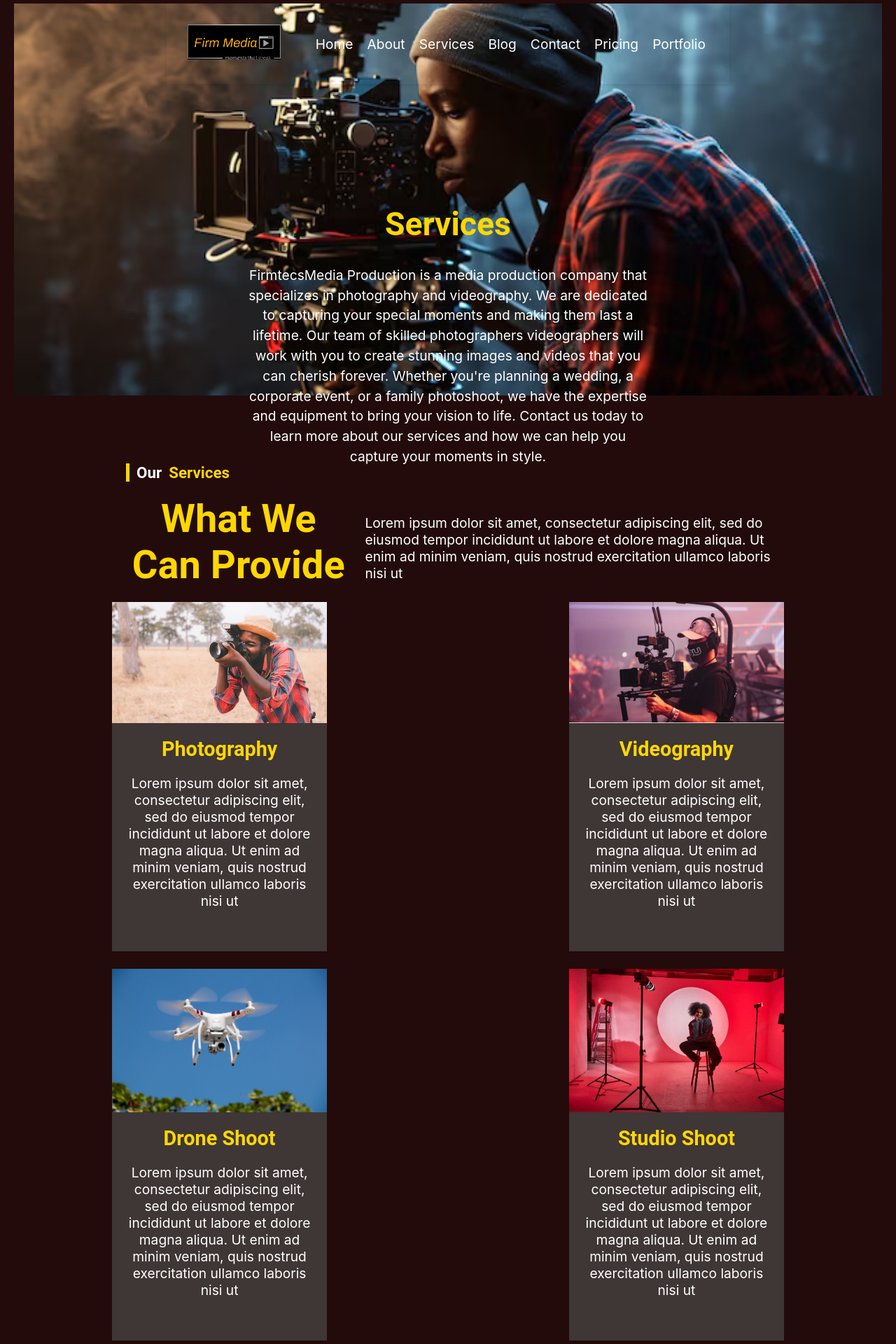
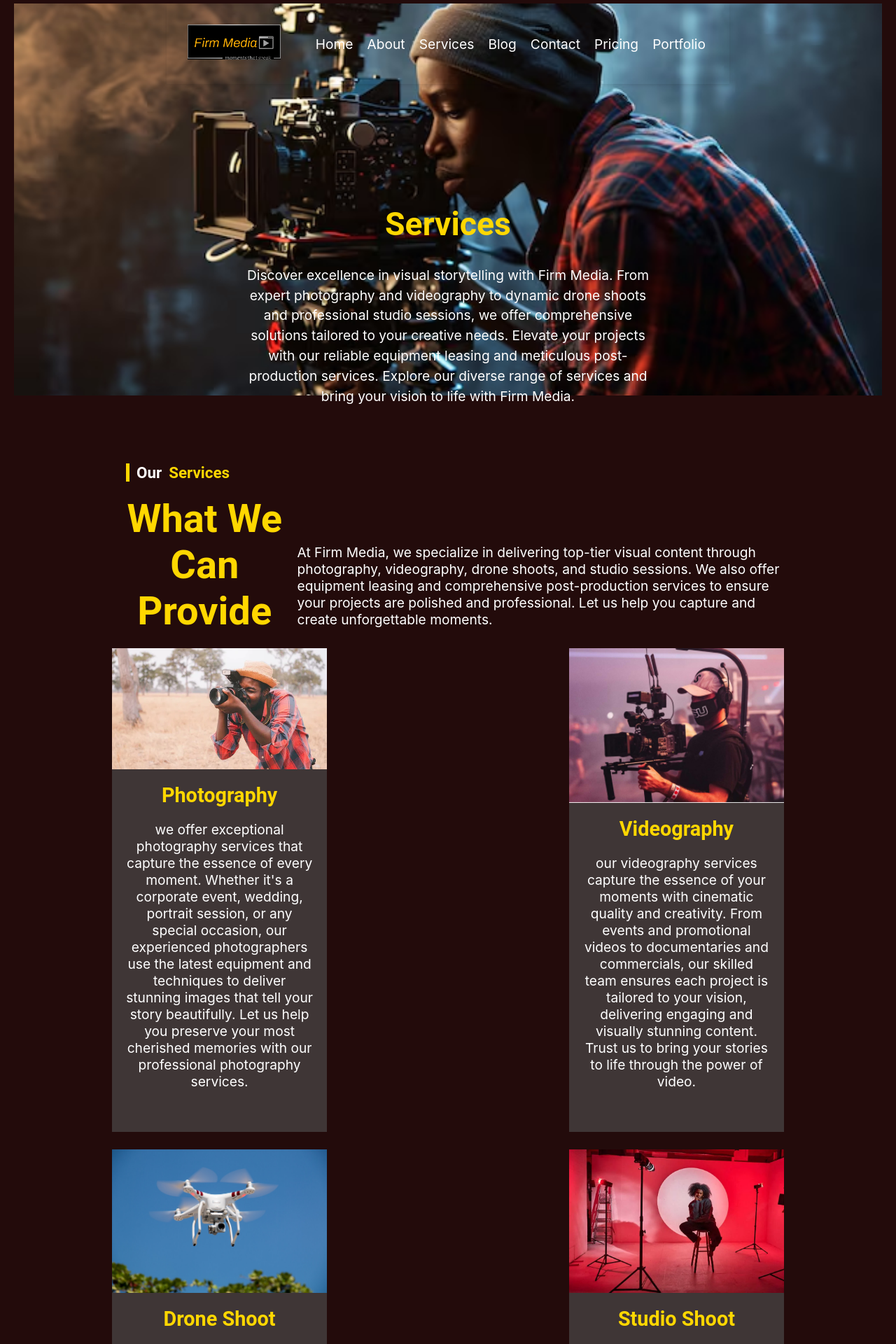
Before and after one commit to blase147/firm_media, a React (Create React App) app: page /ourServicesDetails in a window 1280 px wide. Shown: the top 1920 px of the page at 70% size. Built offline with nearby package versions, Linux system fonts and the light colour scheme; no server answers.

Commit message:
correct write ups

```diff
--- a/src/components/about/about.js
+++ b/src/components/about/about.js
@@ -42,12 +42,18 @@ const About = () => {
           </h5>
           <h2>Where Light Meets Lens, Magic Happens</h2>
           <p>
-            Lorem ipsum dolor sit amet, consectetur adipiscing elit, sed do
-            eiusmod tempor incididunt ut labore et dolore magna aliqua. Ut enim
-            ad minim veniam, quis nostrud exercitation ullamco laboris nisi ut
-            aliquip ex ea commodo consequat. Duis aute irure dolor in
-            reprehenderit in voluptate velit esse cillum dolore eu fugiat nulla
-            pariatur.
+            At Firm Media, we are dedicated to turning your visions into
+            reality through exceptional visual storytelling. Our team
+            of skilled professionals is passionate about capturing and
+            creating moments that matter. With a focus on creativity,
+            quality, and innovation, we strive to deliver outstanding
+            results that exceed your expectations.
+
+            Whether it&apos;s through stunning photography, cinematic videography, or
+            advanced post-production techniques, Firm Media is committed to providing
+            you with the best in the industry. We believe in the power of visuals to
+            tell compelling stories and create lasting impressions. Join us on this
+            journey to make your moments unforgettable.
           </p>
           {/* Conditionally render the button based on the current pathname */}
           {!isAboutDetailsPage && (
--- a/src/components/about/aboutDetails.js
+++ b/src/components/about/aboutDetails.js
@@ -15,15 +15,11 @@ const AboutDetails = () => (
     <MenuBanner
       backgroundImage={aboutDetailsBanner}
       heading="About"
-      paragraph="FirmtecsMedia Production is a media production company
-        that specializes in photography and videography. We are dedicated
-        to capturing your special moments and making them last a lifetime.
-        Our team of skilled photographers videographers will work with you
-        to create stunning images and videos that you can cherish forever.
-        Whether you're planning a wedding, a corporate event, or a family
-        photoshoot, we have the expertise and equipment to bring your
-        vision to life. Contact us today to learn more about our services
-        and how we can help you capture your moments in style."
+      paragraph="Discover Firm Media: Your dedicated partner in visual storytelling.
+       With a passion for creativity and precision, we specialize in photography,
+        videography, drone shoots, studio sessions, equipment leasing, and expert
+         post-production. Let us bring your vision to life with professional
+          excellence and unmatched quality."
       showButton={false} // Do not show button on this page
     />
     <About />
@@ -83,12 +79,14 @@ const AboutDetails = () => (
         </h5>
         <h2>Our Skills capture What Our Words Can&apos;t</h2>
         <p>
-          Lorem ipsum dolor sit amet, consectetur adipiscing elit, sed do
-          eiusmod tempor incididunt ut labore et dolore magna aliqua. Ut enim ad
-          minim veniam, quis nostrud exercitation ullamco laboris nisi ut
-          aliquip ex ea commodo consequat. Duis aute irure dolor in
-          reprehenderit in voluptate velit esse cillum dolore eu fugiat nulla
-          pariatur.
+          Firm Media is distinguished by our deep expertise in crafting
+          compelling visual narratives. With a seasoned team proficient in
+          photography, videography, drone operations, and studio shoots, we
+          excel in transforming concepts into captivating visual content. Our
+          skillful approach extends to equipment leasing and meticulous
+          post-production, ensuring every project meets the highest standards of
+          excellence. Trust us to elevate your vision with precision and
+          creativity.
         </p>
         <div className="skills">
           <SkillBar skillName="Photography" percentage="90" />
@@ -119,48 +117,75 @@ const AboutDetails = () => (
           <img src={whyChooseUsCardIcon1} alt="whyChooseUsCardIcon" />
           <h3>Professional Team</h3>
           <p>
-            We bring the right people together to challenge established thinking
-            and drive transform in 2020
+            Our team at Firm Media is a collective of passionate creatives
+            dedicated to bringing your vision to life. With expertise in
+            photography, videography, drone operations, studio shoots, and
+            post-production, each member contributes unique skills and a
+            commitment to excellence. We are driven by creativity, precision,
+            and a shared goal to exceed expectations with every project.
           </p>
         </div>
         <div className="whyChooseUsCard">
           <img src={whyChooseUsCardIcon1} alt="whyChooseUsCardIcon" />
           <h3>Creativity and Innovation</h3>
           <p>
-            We bring the right people together to challenge established thinking
-            and drive transform in 2020
+            At Firm Media, creativity and innovation drive everything we do. We
+            blend artistic vision with cutting-edge technology to deliver
+            captivating visuals that exceed expectations. Our team thrives on
+            pushing boundaries, ensuring each project is infused with fresh
+            ideas and inventive solutions. Whether it&apos;s through
+            photography, videography, or post-production, we&apos;re dedicated
+            to elevating your vision to new heights with our creative expertise.
           </p>
         </div>
         <div className="whyChooseUsCard">
           <img src={whyChooseUsCardIcon1} alt="whyChooseUsCardIcon" />
           <h3>Wide Range of Services</h3>
           <p>
-            We bring the right people together to challenge established thinking
-            and drive transform in 2020
+            Firm Media offers a diverse array of services tailored to meet your
+            visual content needs. Whether you&apos;re looking for stunning
+            photography, dynamic videography, precise drone footage,
+            professional studio sessions, reliable equipment leasing, or
+            meticulous post-production editing, we have you covered. Our
+            comprehensive suite of services ensures every project is executed
+            with creativity, precision, and a commitment to excellence. Partner
+            with Firm Media for your next visual storytelling endeavor and
+            experience the difference firsthand
           </p>
         </div>
         <div className="whyChooseUsCard">
           <img src={whyChooseUsCardIcon1} alt="whyChooseUsCardIcon" />
           <h3>Affordable Price</h3>
           <p>
-            We bring the right people together to challenge established thinking
-            and drive transform in 2020
+            At Firm Media, we believe in quality without compromise. Our
+            competitive pricing ensures that you get exceptional value
+            for photography, videography, drone shoots, studio sessions,
+            equipment leasing, and post-production services. Explore our
+            affordable options tailored to meet your needs without sacrificing excellence
           </p>
         </div>
         <div className="whyChooseUsCard">
           <img src={whyChooseUsCardIcon1} alt="whyChooseUsCardIcon" />
           <h3>Best Equipment</h3>
           <p>
-            We bring the right people together to challenge established thinking
-            and drive transform in 2020
+            At Firm Media, we pride ourselves on using cutting-edge equipment to
+            ensure the highest quality in every project. From state-of-the-art
+            cameras and drones to professional-grade studio gear, our equipment
+            is meticulously maintained and operated by experienced professionals.
+            Trust us to deliver stunning visuals that exceed expectations,
+            powered by the best tools in the industry.
           </p>
         </div>
         <div className="whyChooseUsCard">
           <img src={whyChooseUsCardIcon1} alt="whyChooseUsCardIcon" />
           <h3>Fast Response</h3>
           <p>
-            We bring the right people together to challenge established thinking
-            and drive transform in 2020
+            At Firm Media, we pride ourselves on our commitment to swift and
+            efficient service. Our team is dedicated to responding promptly
+            to your inquiries, ensuring seamless communication and quick
+            turnaround times for all your project needs. Count on us to be
+            there when you need us most, delivering reliable and rapid
+            support every step of the way.
           </p>
         </div>
       </div>
--- a/src/components/blog/blog.js
+++ b/src/components/blog/blog.js
@@ -12,15 +12,11 @@ const Blog = () => (
     <MenuBanner
       backgroundImage={blogBanner}
       heading="Blog"
-      paragraph="FirmtecsMedia Production is a media production company
-        that specializes in photography and videography. We are dedicated
-        to capturing your special moments and making them last a lifetime.
-        Our team of skilled photographers videographers will work with you
-        to create stunning images and videos that you can cherish forever.
-        Whether you're planning a wedding, a corporate event, or a family
-        photoshoot, we have the expertise and equipment to bring your
-        vision to life. Contact us today to learn more about our services
-        and how we can help you capture your moments in style."
+      paragraph="Welcome to Firm Media's blog, where we dive deep into
+       the world of visual storytelling, photography tips, videography
+        techniques, and industry trends. Stay informed, inspired, and
+         discover new perspectives in the realm of visual arts and media.
+          Join us on a journey of creativity and knowledge sharing."
       showButton={false} // Do not show button on this page
     />
     <BlogUpdate />
--- a/src/components/contact/contact.js
+++ b/src/components/contact/contact.js
@@ -15,15 +15,10 @@ const Contact = () => (
     <MenuBanner
       backgroundImage={aboutDetailsBanner}
       heading="Contact Us"
-      paragraph="FirmtecsMedia Production is a media production company
-        that specializes in photography and videography. We are dedicated
-        to capturing your special moments and making them last a lifetime.
-        Our team of skilled photographers videographers will work with you
-        to create stunning images and videos that you can cherish forever.
-        Whether you're planning a wedding, a corporate event, or a family
-        photoshoot, we have the expertise and equipment to bring your
-        vision to life. Contact us today to learn more about our services
-        and how we can help you capture your moments in style."
+      paragraph="Reach out to Firm Media today and let's start creating something
+       extraordinary together. Whether you have questions about our services or
+        want to discuss your next project, we're here to help. Contact us now and
+         let's bring your vision to life."
       showButton={false} // Do not show button on this page
     />
     <div id="contact">
@@ -31,9 +26,10 @@ const Contact = () => (
         <h5>Contact Us</h5>
         <h2>Ready to Frame Your Moments? Reach Out Today!</h2>
         <p>
-          Lorem ipsum dolor sit amet, consectetur adipiscing elit, sed do
-          eiusmod tempor incididunt ut labore et dolore magna aliqua. Ut enim ad
-          minim veniam, quis nostrud exercitation.
+          Have questions or ready to start your next project? Reach out to
+          Firm Media today! Our team is here to assist with all your photography,
+          videography, drone shoot, studio session, equipment leasing, and post-production
+          needs. Connect with us to discuss how we can bring your vision to life.
         </p>
         <SocialIcons />
       </div>
--- a/src/components/our services/ourServicesDetails.js
+++ b/src/components/our services/ourServicesDetails.js
@@ -14,15 +14,12 @@ const OurServicesDetails = () => (
     <MenuBanner
       backgroundImage={OurServicesDetailsBanner}
       heading="Services"
-      paragraph="FirmtecsMedia Production is a media production company
-    that specializes in photography and videography. We are dedicated
-    to capturing your special moments and making them last a lifetime.
-     Our team of skilled photographers videographers will work with you
-     to create stunning images and videos that you can cherish forever.
-     Whether you're planning a wedding, a corporate event, or a family
-      photoshoot, we have the expertise and equipment to bring your
-      vision to life. Contact us today to learn more about our services
-      and how we can help you capture your moments in style."
+      paragraph="Discover excellence in visual storytelling with Firm Media.
+       From expert photography and videography to dynamic drone shoots and
+        professional studio sessions, we offer comprehensive solutions tailored
+         to your creative needs. Elevate your projects with our reliable equipment
+          leasing and meticulous post-production services. Explore our diverse range
+           of services and bring your vision to life with Firm Media."
       showButton={false} // Do not show button on this page
     />
     <OurServices />
--- a/src/components/our services/our_services.js
+++ b/src/components/our services/our_services.js
@@ -18,9 +18,12 @@ const OurServices = () => (
         <h2>What We Can Provide</h2>
       </div>
       <p>
-        Lorem ipsum dolor sit amet, consectetur adipiscing elit, sed do eiusmod
-        tempor incididunt ut labore et dolore magna aliqua. Ut enim ad minim
-        veniam, quis nostrud exercitation ullamco laboris nisi ut
+        At Firm Media, we specialize in delivering top-tier visual
+        content through photography, videography, drone shoots,
+        and studio sessions. We also offer equipment leasing and
+        comprehensive post-production services to ensure your projects
+        are polished and professional. Let us help you capture and
+        create unforgettable moments.
       </p>
     </div>
     <div id="our_services_card_container">
@@ -32,9 +35,13 @@ const OurServices = () => (
         />
         <h3>Photography</h3>
         <p>
-          Lorem ipsum dolor sit amet, consectetur adipiscing elit, sed do
-          eiusmod tempor incididunt ut labore et dolore magna aliqua. Ut enim ad
-          minim veniam, quis nostrud exercitation ullamco laboris nisi ut
+          we offer exceptional photography services that capture
+          the essence of every moment. Whether it&apos;s a corporate
+          event, wedding, portrait session, or any special occasion,
+          our experienced photographers use the latest equipment and
+          techniques to deliver stunning images that tell your story
+          beautifully. Let us help you preserve your most cherished
+          memories with our professional photography services.
         </p>
       </div>
       <div className="our_services_item">
@@ -45,9 +52,12 @@ const OurServices = () => (
         />
         <h3>Videography</h3>
         <p>
-          Lorem ipsum dolor sit amet, consectetur adipiscing elit, sed do
-          eiusmod tempor incididunt ut labore et dolore magna aliqua. Ut enim ad
-          minim veniam, quis nostrud exercitation ullamco laboris nisi ut
+          our videography services capture the essence of your moments
+          with cinematic quality and creativity. From events and promotional
+          videos to documentaries and commercials, our skilled team ensures
+          each project is tailored to your vision, delivering engaging and
+          visually stunning content. Trust us to bring your stories to life
+          through the power of video.
         </p>
       </div>
       <div className="our_services_item">
@@ -58,9 +68,12 @@ const OurServices = () => (
         />
         <h3>Drone Shoot</h3>
         <p>
-          Lorem ipsum dolor sit amet, consectetur adipiscing elit, sed do
-          eiusmod tempor incididunt ut labore et dolore magna aliqua. Ut enim ad
-          minim veniam, quis nostrud exercitation ullamco laboris nisi ut
+          Experience breathtaking aerial perspectives with our professional
+          drone shoot services. Whether for weddings, real estate, events,
+          or promotional content, our skilled operators use cutting-edge
+          technology to capture stunning high-definition footage from above.
+          Elevate your visual storytelling with unparalleled views and dynamic
+          shots that only drone photography can provide.
         </p>
       </div>
       <div className="our_services_item">
@@ -71,9 +84,14 @@ const OurServices = () => (
         />
         <h3>Studio Shoot</h3>
         <p>
-          Lorem ipsum dolor sit amet, consectetur adipiscing elit, sed do
-          eiusmod tempor incididunt ut labore et dolore magna aliqua. Ut enim ad
-          minim veniam, quis nostrud exercitation ullamco laboris nisi ut
+          Our studio shoots at Firm Media provide a controlled
+          environment equipped with state-of-the-art lighting,
+          backdrops, and equipment to bring your creative vision
+          to life. Whether you&apos;re looking to capture professional
+          portraits, product images, or artistic concepts, our
+          team is dedicated to delivering high-quality results
+          tailored to your needs. Experience the perfect blend
+          of creativity and precision in our studio.
         </p>
       </div>
       <div className="our_services_item">
@@ -84,9 +102,12 @@ const OurServices = () => (
         />
         <h3>Equipment Rent</h3>
         <p>
-          Lorem ipsum dolor sit amet, consectetur adipiscing elit, sed do
-          eiusmod tempor incididunt ut labore et dolore magna aliqua. Ut enim ad
-          minim veniam, quis nostrud exercitation ullamco laboris nisi ut
+          Firm Media offers a wide range of high-quality equipment for
+          lease, catering to all your photography and videography needs.
+          Whether you&apos;re an amateur or a professional, we have the latest
+          cameras, lenses, lighting, and drone technology to help you achieve
+          the perfect shot. Enjoy flexible rental terms and exceptional support,
+          ensuring you have the right tools for every project.
         </p>
       </div>
       <div className="our_services_item">
@@ -97,9 +118,10 @@ const OurServices = () => (
         />
         <h3>Post-Production</h3>
         <p>
-          Lorem ipsum dolor sit amet, consectetur adipiscing elit, sed do
-          eiusmod tempor incididunt ut labore et dolore magna aliqua. Ut enim ad
-          minim veniam, quis nostrud exercitation ullamco laboris nisi ut
+          our post-production services transform raw footage into captivating visual
+          stories. Whether it&apos;s editing, color grading, sound design, or finalizing
+          visual effects, our team ensures every detail enhances your project&apos;s impact.
+          Trust us to elevate your content with precision and creativity in every frame.
         </p>
       </div>
     </div>
--- a/src/components/testimonials/testimonials.js
+++ b/src/components/testimonials/testimonials.js
@@ -47,10 +47,9 @@ const Testimonials = () => {
         </h5>
         <h2>What Our Clients Have To Say</h2>
         <p>
-          Lorem ipsum dolor sit amet, consectetur adipiscing elit, sed do
-          eiusmod tempor incididunt ut labore et dolore magna aliqua. Ut enim ad
-          minim veniam, quis nostrud exercitation ullamco laboris nisi ut
-          aliquip ex ea
+          Firm Media garners consistent acclaim from clients who appreciate our
+          unwavering commitment to delivering exceptional quality and professionalism
+          in every project.
         </p>
       </div>
       <div id="testimonial_card_container">
--- a/src/components/why choose us/why_choose_us.js
+++ b/src/components/why choose us/why_choose_us.js
@@ -13,9 +13,12 @@ const WhyChooseUs = () => (
         </h5>
         <h2>Cherish Moments, Choose Us</h2>
         <p>
-          Lorem ipsum dolor sit amet, consectetur adipiscing elit, sed do
-          eiusmod tempor incididunt ut labore et dolore magna aliqua. Ut enim ad
-          minim veniam, quis nostrud exercitation ullamco laboris nisi ut
+          Firm Media stands out for its commitment to excellence and creativity
+          in every project. With a dedicated team of professionals, cutting-edge
+          equipment, and a passion for delivering exceptional results, we ensure
+          your vision is brought to life with precision and artistry. Whether you&apos;re
+          seeking stunning visuals, reliable service, or innovative solutions, trust
+          Firm Media to exceed your expectations every time.
         </p>
         <div className="skills">
           <SkillBar skillName="Photography" percentage="90" />
@@ -27,34 +30,49 @@ const WhyChooseUs = () => (
       <div id="why_choose_us_card_container">
         <div id="why_choose_us_card">
           <img src={managementIcon} alt="management" />
-          <h3>Quality</h3>
+          <h3>Professional Team</h3>
           <p>
-            Lorem ipsum dolor sit amet, consectetur adipiscing elit, sed do
-            eiusmod tempor incididunt ut labore et dolore magna aliqua. Ut enim
+            Our team at Firm Media is a collective of passionate creatives dedicated
+            to bringing your vision to life. With expertise in photography, videography,
+            drone operations, studio shoots, and post-production, each member contributes
+            unique skills and a commitment to excellence. We are driven by creativity,
+            precision, and a shared goal to exceed expectations with every project.
           </p>
         </div>
         <div id="why_choose_us_card">
           <img src={managementIcon} alt="management" />
-          <h3>Quality</h3>
+          <h3>Affordable Price</h3>
           <p>
-            Lorem ipsum dolor sit amet, consectetur adipiscing elit, sed do
-            eiusmod tempor incididunt ut labore et dolore magna aliqua. Ut enim
+            At Firm Media, we believe in quality without compromise. Our competitive
+            pricing ensures that you get exceptional value for photography, videography,
+            drone shoots, studio sessions, equipment leasing, and post-production services.
+            Explore our affordable options tailored to meet your needs without sacrificing
+            excellence.
           </p>
         </div>
         <div id="why_choose_us_card">
           <img src={managementIcon} alt="management" />
-          <h3>Quality</h3>
+          <h3>Creativity and Innovation</h3>
           <p>
-            Lorem ipsum dolor sit amet, consectetur adipiscing elit, sed do
-            eiusmod tempor incididunt ut labore et dolore magna aliqua. Ut enim
+            At Firm Media, creativity and innovation drive everything we do. We blend artistic
+            vision with cutting-edge technology to deliver captivating visuals that exceed
+            expectations. Our team thrives on pushing boundaries, ensuring each project is
+            infused with fresh ideas and inventive solutions. Whether it&apos;s through photography,
+            videography, or post-production, we&apos;re dedicated to elevating your vision to new
+            heights with our creative expertise.
           </p>
         </div>
         <div id="why_choose_us_card">
           <img src={managementIcon} alt="management" />
-          <h3>Quality</h3>
+          <h3>Wide Range of Services</h3>
           <p>
-            Lorem ipsum dolor sit amet, consectetur adipiscing elit, sed do
-            eiusmod tempor incididunt ut labore et dolore magna aliqua. Ut enim
+            Firm Media offers a diverse array of services tailored to meet your visual conten
+            t needs. Whether you&apos;re looking for stunning photography, dynamic videography,
+            precise drone footage, professional studio sessions, reliable equipment leasing,
+            or meticulous post-production editing, we have you covered. Our comprehensive
+            suite of services ensures every project is executed with creativity, precision,
+            and a commitment to excellence. Partner with Firm Media for your next visual
+            storytelling endeavor and experience the difference firsthand.
           </p>
         </div>
       </div>
```
Also changed, not shown: src/components/banner content/banner.js (+8 -1 lines), src/components/hire us/hire_us.js (+6 -4 lines).
